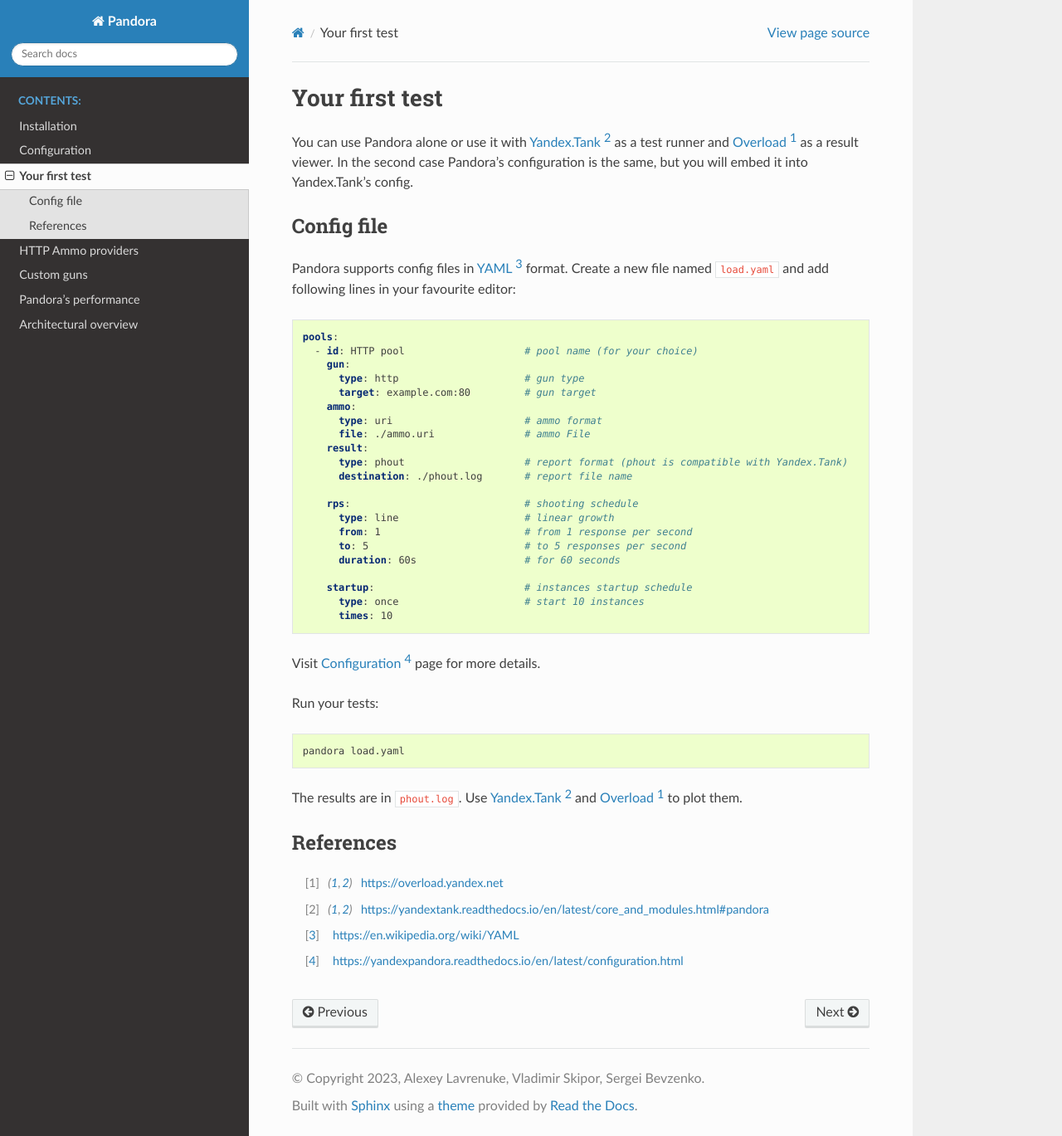
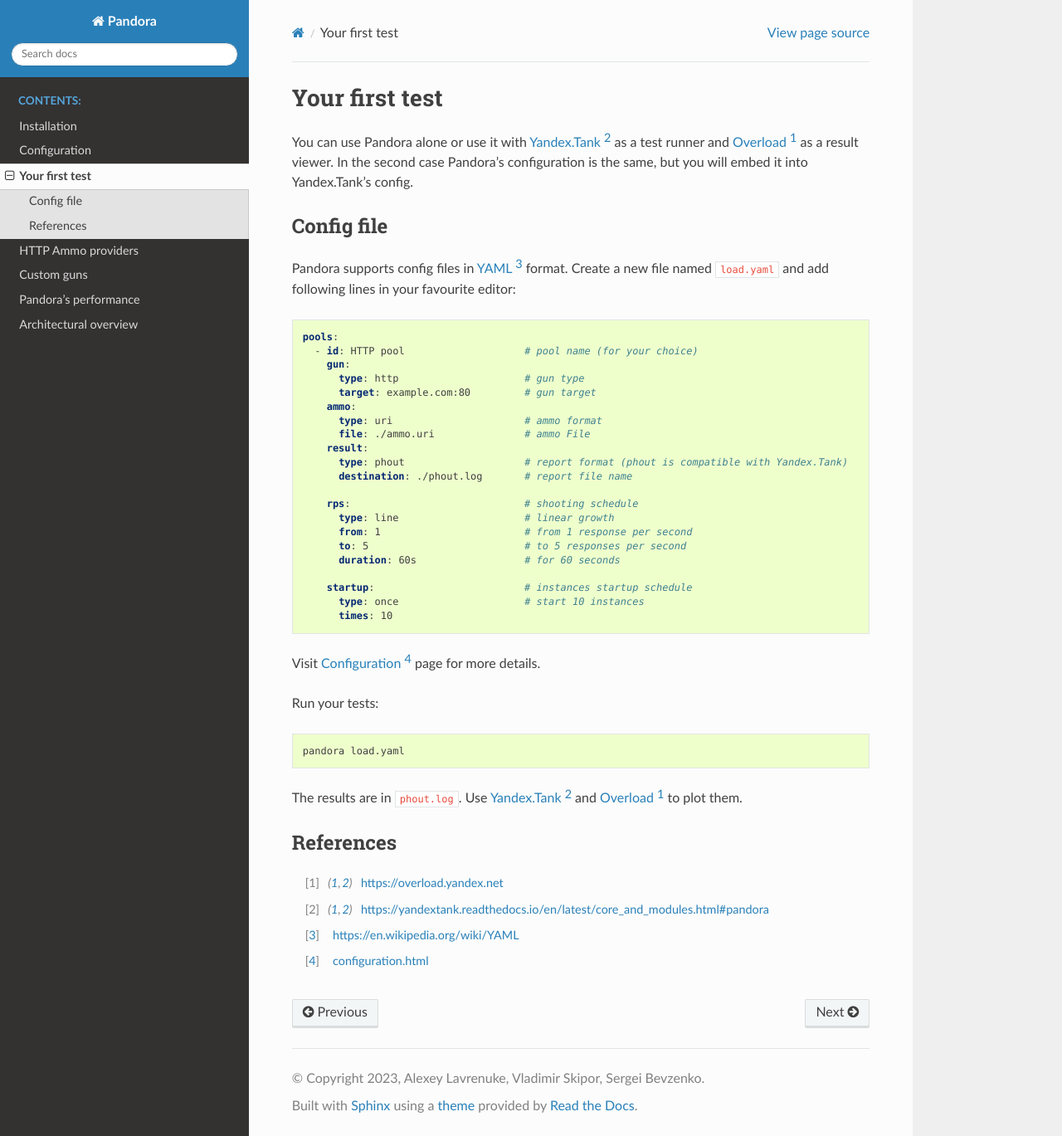
Before and after one commit to yandex/pandora, a Sphinx documentation site: the page built from docs/tutorial.rst, in a window 1280 px wide and 1369 px high. Shown: the whole window at 83% size. Built offline with Sphinx 7.4.7 and the Read the Docs theme 2.0.0, drawn with Linux system fonts in a browser that asks for light colours; some of the changed lines change nothing that is shown.

Commit message:
readthedocs.yaml
readthedocs.yaml

```diff
--- a/docs/tutorial.rst
+++ b/docs/tutorial.rst
@@ -56,4 +56,4 @@
 .. _`Overload`: https://overload.yandex.net
 .. _`Yandex.Tank`: https://yandextank.readthedocs.io/en/latest/core_and_modules.html#pandora
 .. _`YAML`: https://en.wikipedia.org/wiki/YAML
-.. _`Configuration`: https://yandexpandora.readthedocs.io/en/latest/configuration.html
+.. _`Configuration`: configuration.html
```
Also changed, not shown: docs/requirements.txt (added, +59 -0 lines), .readthedocs.yaml (added), 1 other file.
